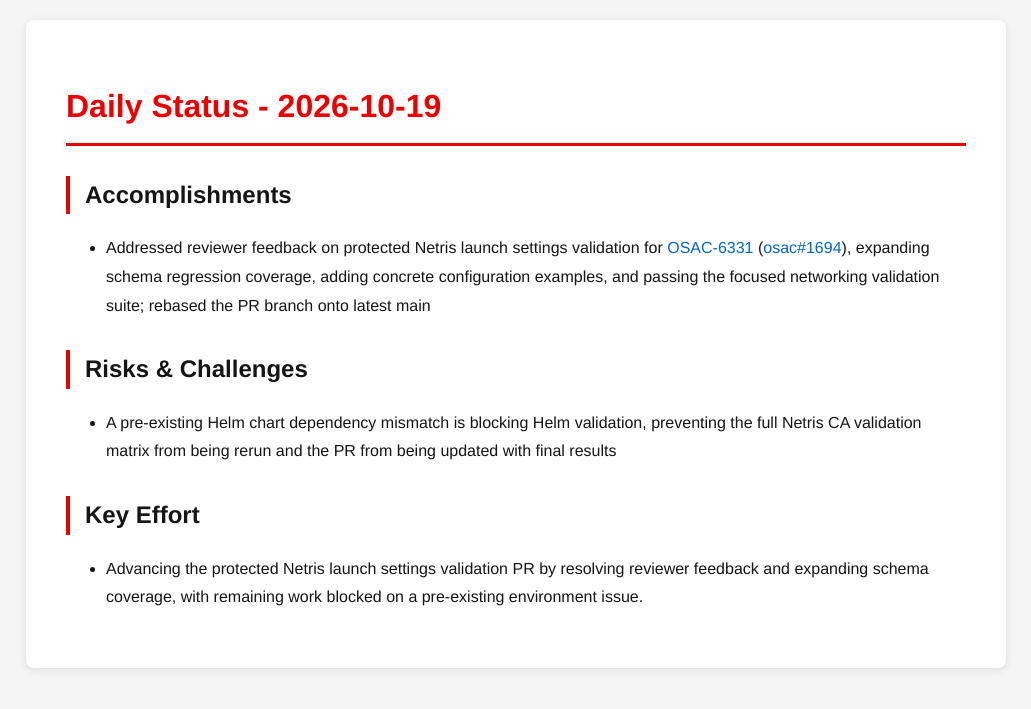
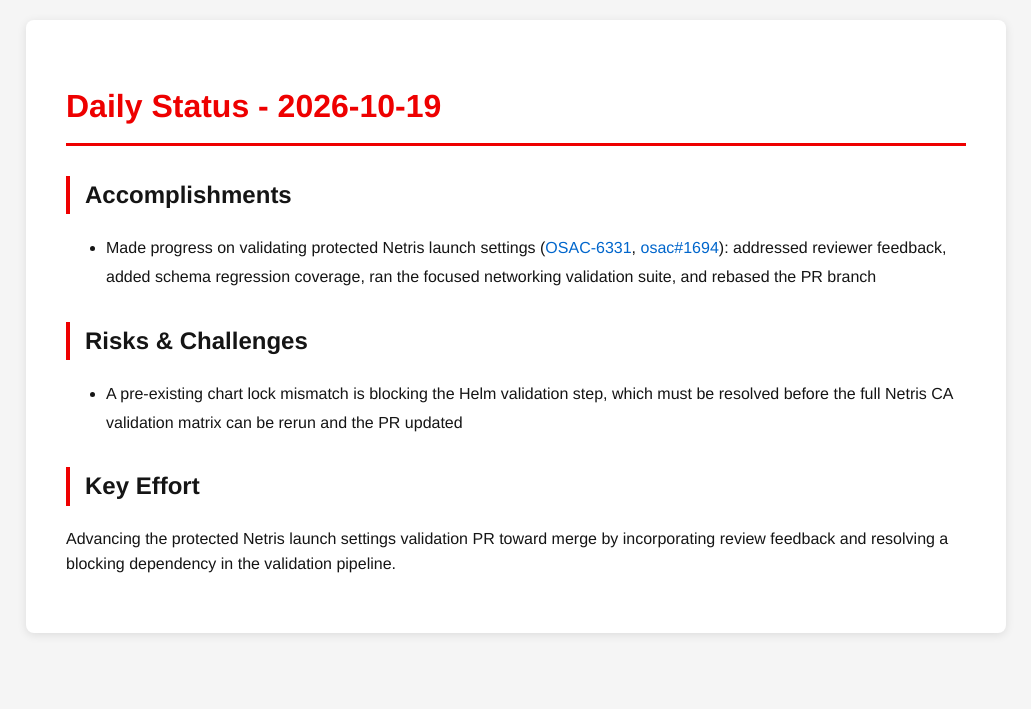
Before and after one commit to tzvatot/daily-status, a Jekyll site: the page built from 2026-10-19.md, in a window 1280 px wide. Shown: the top 709 px of the page, without its empty margins (124-1155 px from the left). Built offline with Jekyll 4.4.1, drawn with Linux system fonts in a browser that asks for light colours.

Commit message:
Daily status update - 2026-10-19

```diff
--- a/2026-10-19.md
+++ b/2026-10-19.md
@@ -7,10 +7,10 @@
 # Daily Status - 2026-10-19
 
 ## Accomplishments
-- Addressed reviewer feedback on protected Netris launch settings validation for [OSAC-6331](https://redhat.atlassian.net/browse/OSAC-6331) ([osac#1694](https://github.com/osac-project/osac/pull/1694)), expanding schema regression coverage, adding concrete configuration examples, and passing the focused networking validation suite; rebased the PR branch onto latest main
+- Made progress on validating protected Netris launch settings ([OSAC-6331](https://redhat.atlassian.net/browse/OSAC-6331), [osac#1694](https://github.com/osac-project/osac/pull/1694)): addressed reviewer feedback, added schema regression coverage, ran the focused networking validation suite, and rebased the PR branch
 
 ## Risks & Challenges
-- A pre-existing Helm chart dependency mismatch is blocking Helm validation, preventing the full Netris CA validation matrix from being rerun and the PR from being updated with final results
+- A pre-existing chart lock mismatch is blocking the Helm validation step, which must be resolved before the full Netris CA validation matrix can be rerun and the PR updated
 
 ## Key Effort
-- Advancing the protected Netris launch settings validation PR by resolving reviewer feedback and expanding schema coverage, with remaining work blocked on a pre-existing environment issue.
+Advancing the protected Netris launch settings validation PR toward merge by incorporating review feedback and resolving a blocking dependency in the validation pipeline.
```
